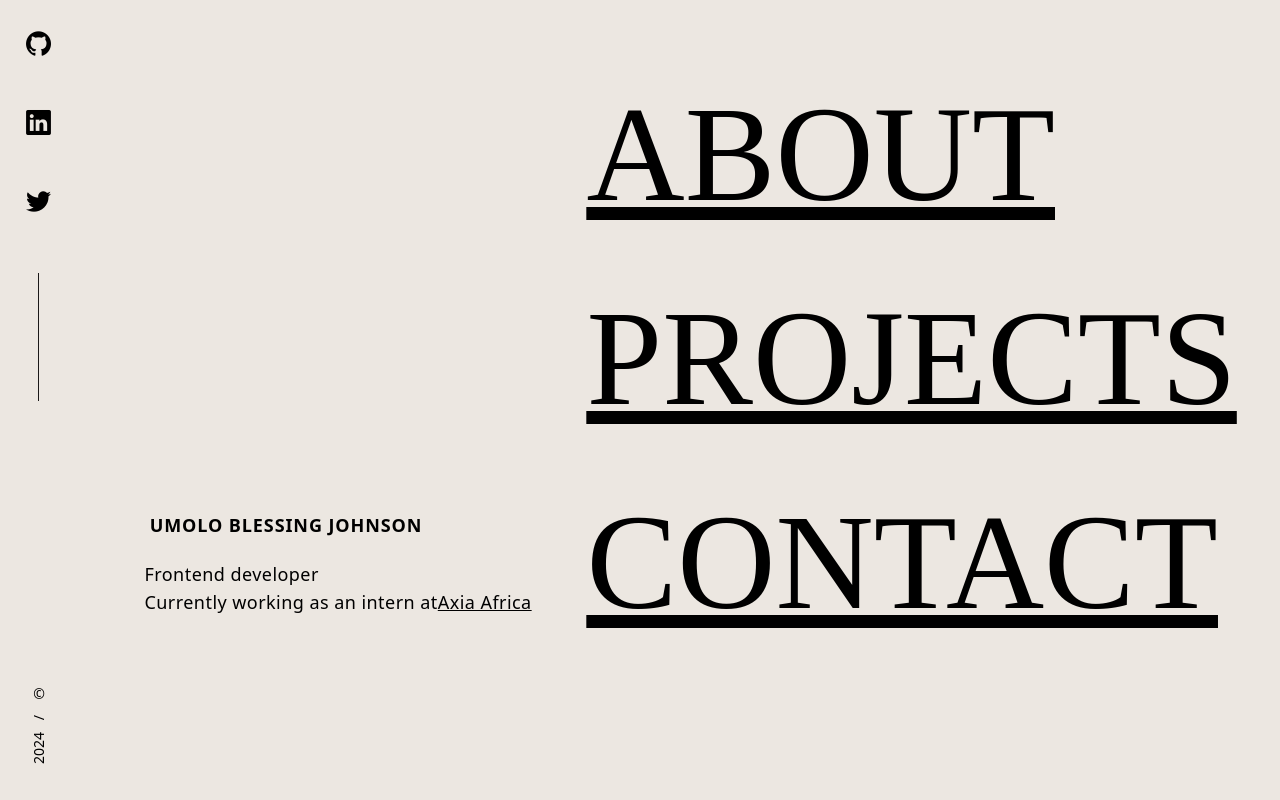
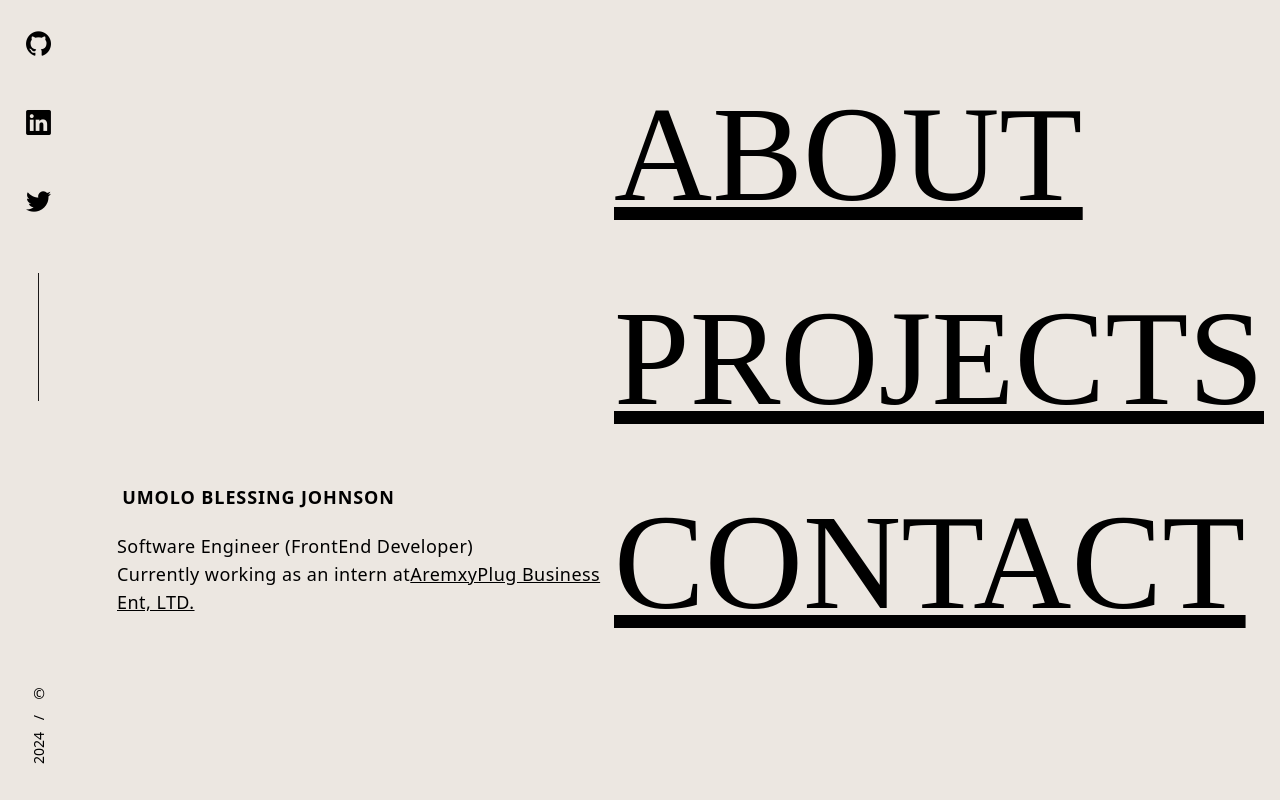
Before and after one commit to UmoloBlessing/blessing-portfolio, a React (Create React App) app: page / in a window 1280 px wide. Built offline with nearby package versions, Linux system fonts and the light colour scheme.

Commit message:
Update Home.jsx

```diff
--- a/src/components/Home.jsx
+++ b/src/components/Home.jsx
@@ -81,15 +81,15 @@ useEffect(() => {
         <p id="zigzag-text" class="uppercase font-semibold tracking-wider pb-4">
           Umolo Blessing Johnson
         </p>
-        <p class="font-extralight">Frontend developer</p>
+        <p class="font-extralight">Software Engineer (FrontEnd Developer)</p>
         <p class="font-extralight">
           Currently working as an intern at
           <a
             class="underline font-medium"
-            href="https://axia.africa/"
+            href="https://www.aremxyplug.com/"
             target="_blank"
             referrerpolicy="no-referrer" rel='noreferrer'
-            >Axia Africa</a
+            >AremxyPlug Business Ent, LTD.</a
           >
         </p>
       </section>
```
